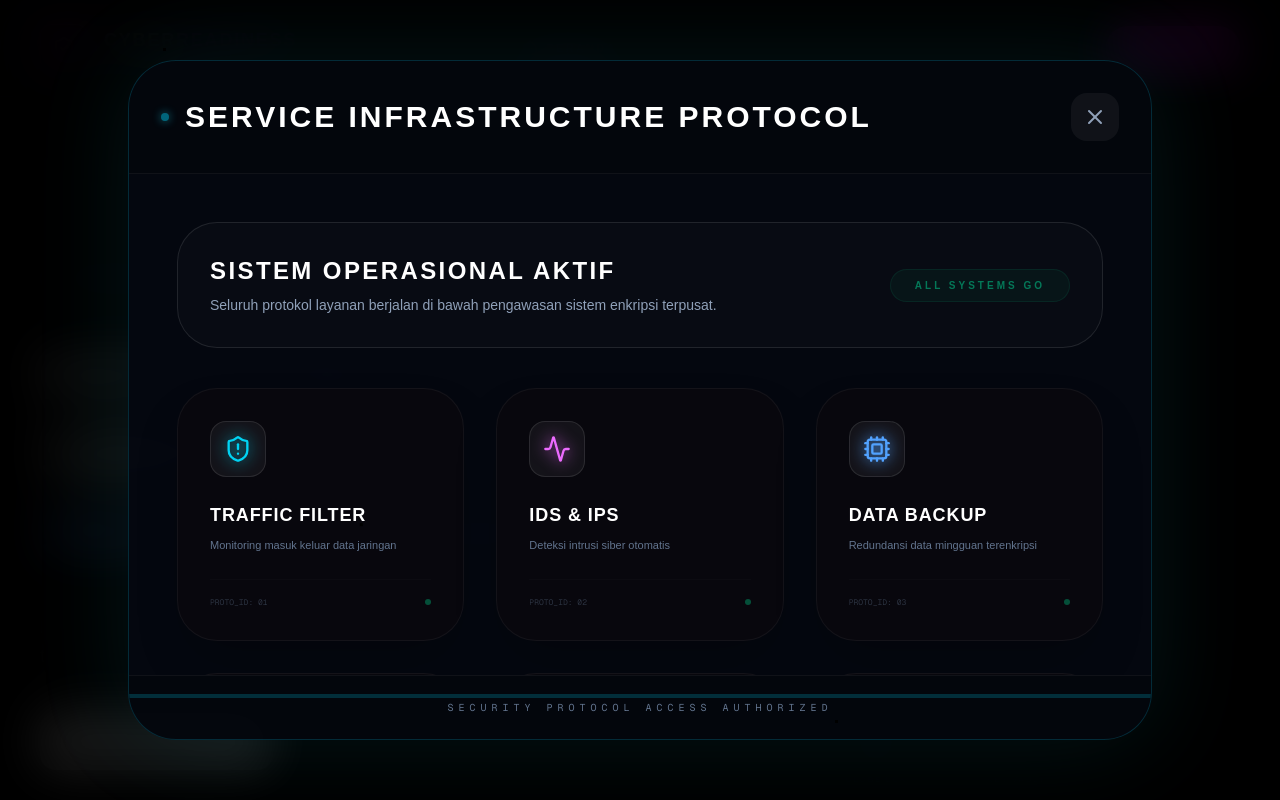
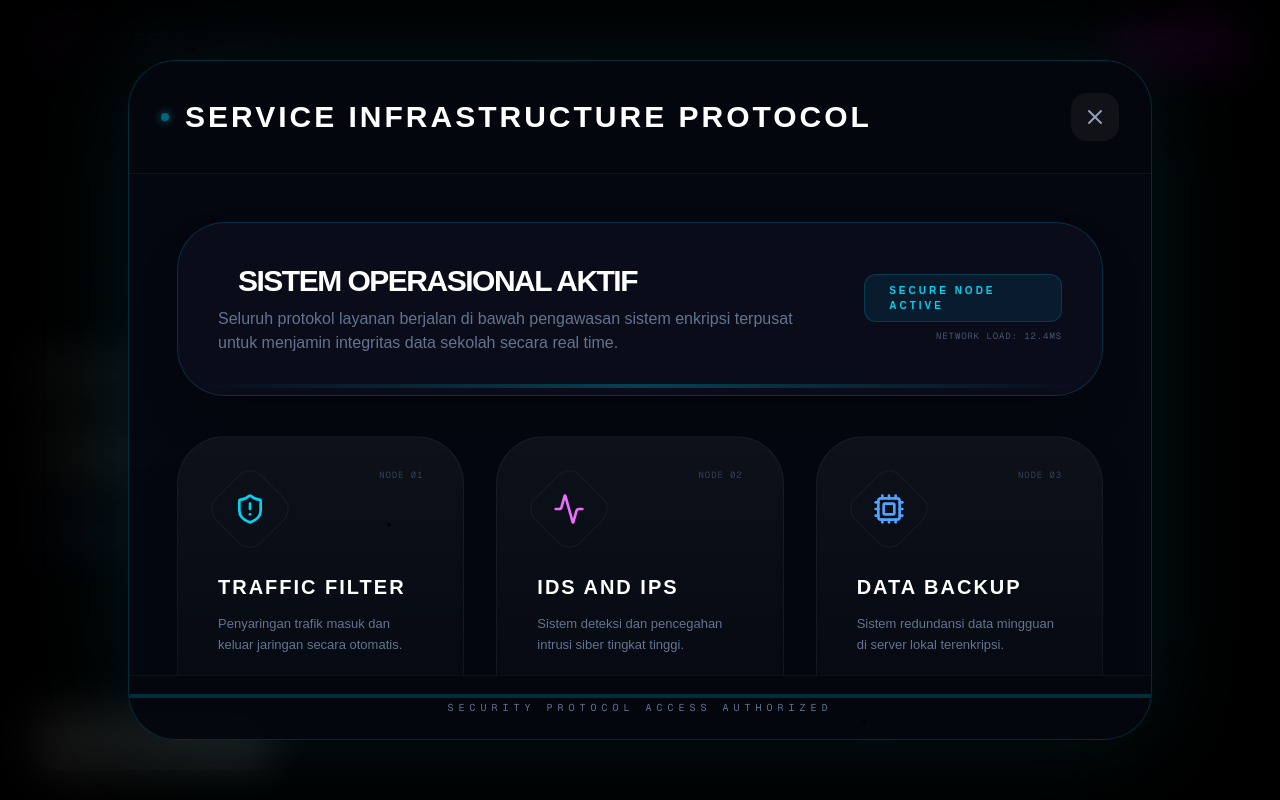
Before and after one commit to Edwinn1711/cyber-backend, a Next.js app: page / in a window 1280 px wide. Both pictures are taken after a click on the button "LAYANAN". Shown: the top 800 px of the page. Built offline with nearby package versions, Linux system fonts and the light colour scheme.

Commit message:
style: final luxury SOC dashboard redesign for services modal without underscores

```diff
--- a/app/(loginregister)/page.tsx
+++ b/app/(loginregister)/page.tsx
@@ -399,7 +399,7 @@ const CyberFooterLuxury = ({ onScroll }: { onScroll: (id: string, label: string)
   // Data Link yang dihubungkan dengan ID Section
   const quickLinks = [
     { name: "BERANDA", id: "hero" },
-    { name: "PROFIL", id: "pilar" },
+    { name: "TENTANG KAMIL", id: "pilar" },
     { name: "SOP SIBER", id: "protocol" }, // Menuju Section 6 (Protokol)
     { name: "LAYANAN", id: "infra" }     // Menuju Section 5 (Infrastruktur)
   ];
@@ -568,7 +568,7 @@ export default function CyberLandingDark() {
   const [isLoginOpen, setIsLoginOpen] = useState(false);
   const [isMobileMenuOpen, setIsMobileMenuOpen] = useState(false);
   const [activeSection, setActiveSection] = useState('Beranda');
-  const [activeModal, setActiveModal] = useState<'PROFIL' | 'LAYANAN' | null>(null); // State Modal Baru
+  const [activeModal, setActiveModal] = useState<'TENTANG KAMI' | 'LAYANAN' | null>(null); // State Modal Baru
 
   // State Form & Mouse (Sama seperti sebelumnya)
   const [activeTab, setActiveTab] = useState<'LOGIN' | 'REGISTER'>('LOGIN');
@@ -685,10 +685,10 @@ export default function CyberLandingDark() {
              </button>
 
              <button
-                onClick={() => setActiveModal('PROFIL')}
+                onClick={() => setActiveModal('TENTANG KAMI')}
                 className="flex items-center gap-2 text-[11px] uppercase tracking-[0.2em] font-black text-slate-500 hover:text-white transition-all"
              >
-                <Info size={16} /> Profil
+                <Info size={16} /> TENTANG KAMI
              </button>
 
              <button
@@ -714,7 +714,7 @@ export default function CyberLandingDark() {
           {isMobileMenuOpen && (
             <motion.div initial={{ opacity: 0, y: -20 }} animate={{ opacity: 1, y: 0 }} exit={{ opacity: 0, y: -20 }} className="absolute top-full left-0 w-full bg-[#05050a]/98 backdrop-blur-2xl border-b border-white/10 py-10 px-6 lg:hidden flex flex-col gap-6 shadow-2xl">
                <div onClick={() => { scrollToSection('hero', 'Beranda'); setIsMobileMenuOpen(false); }} className="flex items-center gap-5 p-5 rounded-2xl bg-white/5 text-slate-300 font-bold text-xs uppercase hover:text-fuchsia-400 transition-all"><Home size={20} /> Beranda</div>
-               <div onClick={() => { setActiveModal('PROFIL'); setIsMobileMenuOpen(false); }} className="flex items-center gap-5 p-5 rounded-2xl bg-white/5 text-slate-300 font-bold text-xs uppercase hover:text-fuchsia-400 transition-all"><Info size={20} /> Profil</div>
+               <div onClick={() => { setActiveModal('TENTANG KAMI'); setIsMobileMenuOpen(false); }} className="flex items-center gap-5 p-5 rounded-2xl bg-white/5 text-slate-300 font-bold text-xs uppercase hover:text-fuchsia-400 transition-all"><Info size={20} /> Tentang Kami</div>
                <div onClick={() => { setActiveModal('LAYANAN'); setIsMobileMenuOpen(false); }} className="flex items-center gap-5 p-5 rounded-2xl bg-white/5 text-slate-300 font-bold text-xs uppercase hover:text-fuchsia-400 transition-all"><HelpCircle size={20} /> Layanan</div>
             </motion.div>
           )}
@@ -779,7 +779,7 @@ export default function CyberLandingDark() {
 
         {/* FOOTER (DENGAN LOGIKA MODAL) */}
         <CyberFooterLuxury onScroll={(id, label) => {
-           if (label === 'PROFIL') setActiveModal('PROFIL');
+           if (label === 'TENTANG KAMI') setActiveModal('TENTANG KAMI');
            else if (label === 'LAYANAN') setActiveModal('LAYANAN');
            else scrollToSection(id, label);
         }} />
@@ -787,7 +787,7 @@ export default function CyberLandingDark() {
 
 {/* --- MODAL TENTANG KAMI (REVISI TOTAL: DEWA VERSION) --- */}
 <CyberModal
-        isOpen={activeModal === 'PROFIL'}
+        isOpen={activeModal === 'TENTANG KAMI'}
         onClose={() => { setActiveModal(null); setInspectedArchitect(null); }}
         title="COMMAND CENTRE TENTANG KAMI"
       >
@@ -924,67 +924,85 @@ export default function CyberLandingDark() {
         </div>
       </CyberModal>
 
-{/* --- MODAL LAYANAN (REVISI TOTAL: ULTRA LUXURY HUD) --- */}
-<CyberModal
+      <CyberModal
         isOpen={activeModal === 'LAYANAN'}
         onClose={() => setActiveModal(null)}
         title="SERVICE INFRASTRUCTURE PROTOCOL"
       >
         <div className="space-y-10 text-left">
-          {/* --- HEADER RINGKASAN --- */}
-          <div className="flex flex-col md:flex-row md:items-center justify-between gap-6 p-8 rounded-[2.5rem] bg-white/[0.02] border border-white/10 relative overflow-hidden group">
-            <div className="absolute inset-0 bg-gradient-to-r from-cyan-500/10 to-transparent opacity-0 group-hover:opacity-100 transition-opacity duration-700" />
-            <div className="relative z-10">
-              <h3 className="text-xl lg:text-2xl font-black text-white uppercase tracking-widest mb-2">Sistem Operasional Aktif</h3>
-              <p className="text-slate-400 text-xs lg:text-sm font-medium">Seluruh protokol layanan berjalan di bawah pengawasan sistem enkripsi terpusat.</p>
-            </div>
-            <div className="relative z-10 px-6 py-2 rounded-full bg-emerald-500/10 border border-emerald-500/20 text-emerald-400 text-[10px] font-black tracking-[0.3em] animate-pulse">
-              ALL SYSTEMS GO
+
+          {/* --- HEADER STATUS (Pusat Komando) --- */}
+          <div className="relative p-8 lg:p-10 rounded-[3rem] bg-[#0a0c1a] border border-cyan-500/20 overflow-hidden shadow-2xl">
+            <div className="absolute top-0 left-0 w-full h-1 bg-gradient-to-r from-transparent via-cyan-400/40 to-transparent animate-scanner" />
+
+            <div className="flex flex-col md:flex-row justify-between items-start md:items-center gap-8 relative z-10">
+              <div className="space-y-2">
+                <div className="flex items-center gap-3">
+                   <div className="w-2 h-2 rounded-full bg-emerald-500 animate-ping" />
+                   <h3 className="text-2xl lg:text-3xl font-black text-white uppercase tracking-tighter">Sistem Operasional Aktif</h3>
+                </div>
+                <p className="text-slate-500 text-sm lg:text-base max-w-2xl font-medium">Seluruh protokol layanan berjalan di bawah pengawasan sistem enkripsi terpusat untuk menjamin integritas data sekolah secara real time.</p>
+              </div>
+              <div className="flex flex-col items-end gap-2">
+                 <div className="px-6 py-2 rounded-xl bg-cyan-500/10 border border-cyan-500/20 text-cyan-400 text-[10px] font-black tracking-[0.3em]">
+                    SECURE NODE ACTIVE
+                 </div>
+                 <span className="text-[9px] font-mono text-slate-600 uppercase tracking-widest">Network Load: 12.4ms</span>
+              </div>
             </div>
           </div>
 
-          {/* --- GRID LAYANAN (6 KOTAK MEWAH) --- */}
+          {/* --- GRID LAYANAN (6 NODES DEWA) --- */}
           <div className="grid grid-cols-1 sm:grid-cols-2 lg:grid-cols-3 gap-6 lg:gap-8">
             {[
-              { t: "Traffic Filter", i: ShieldAlert, d: "Monitoring masuk keluar data jaringan", col: "text-cyan-400" },
-              { t: "IDS & IPS", i: Activity, d: "Deteksi intrusi siber otomatis", col: "text-fuchsia-400" },
-              { t: "Data Backup", i: Cpu, d: "Redundansi data mingguan terenkripsi", col: "text-blue-400" },
-              { icon: Lock, t: "Encryption", d: "Sistem keamanan AES-256 Bit", col: "text-emerald-400" },
-              { icon: Fingerprint, t: "Auth 2FA", d: "Identitas digital ganda yang aman", col: "text-indigo-400" },
-              { icon: ScanLine, t: "Audit System", d: "Laporan kesehatan sistem berkala", col: "text-rose-400" }
+              { t: "Traffic Filter", i: ShieldAlert, d: "Penyaringan trafik masuk dan keluar jaringan secara otomatis.", col: "cyan" },
+              { t: "IDS and IPS", i: Activity, d: "Sistem deteksi dan pencegahan intrusi siber tingkat tinggi.", col: "fuchsia" },
+              { t: "Data Backup", i: Cpu, d: "Sistem redundansi data mingguan di server lokal terenkripsi.", col: "blue" },
+              { t: "Encryption", i: Lock, d: "Penguncian data sensitif menggunakan standar algoritma AES 256.", col: "emerald" },
+              { t: "Auth 2FA", i: Fingerprint, d: "Otentikasi identitas digital ganda untuk akses personil.", col: "indigo" },
+              { t: "Audit System", i: ScanLine, d: "Laporan kesehatan dan pemindaian sistem secara berkala.", col: "rose" }
             ].map((item, i) => (
               <div
                 key={i}
-                className="group relative bg-[#08070d] border border-white/5 p-8 rounded-[2.5rem] overflow-hidden transition-all duration-500 hover:border-cyan-500/30 hover:-translate-y-2 shadow-2xl"
+                className="group relative bg-gradient-to-b from-[#0d111a] to-[#050811] border border-white/5 p-10 rounded-[3rem] transition-all duration-500 hover:border-cyan-500/30 hover:-translate-y-2 shadow-2xl overflow-hidden"
               >
-                {/* Efek Scanner Laser Vertikal */}
-                <div className="absolute top-0 left-0 w-full h-[1px] bg-cyan-400/40 opacity-0 group-hover:opacity-100 group-hover:animate-scanner z-20" />
-
-                {/* Background Tech Pattern */}
-                <div className="absolute inset-0 bg-grid-static opacity-[0.02] group-hover:opacity-[0.05] transition-opacity" />
-
-                {/* Icon dengan Glow */}
-                <div className="relative z-10 w-14 h-14 rounded-2xl bg-white/5 border border-white/10 flex items-center justify-center mb-6 group-hover:scale-110 transition-transform duration-500">
-                  {item.i ? <item.i className={`${item.col} drop-shadow-[0_0_8px_currentColor]`} size={28} /> : <item.icon className={`${item.col} drop-shadow-[0_0_8px_currentColor]`} size={28} />}
+                {/* Visual HUD Micro-elements */}
+                <div className="absolute top-8 right-10 text-[9px] font-mono text-slate-700 uppercase tracking-widest group-hover:text-cyan-500/40 transition-colors">
+                  Node 0{i+1}
                 </div>
 
-                <div className="relative z-10 space-y-2">
-                  <h4 className="text-white font-black text-lg uppercase tracking-wider group-hover:text-cyan-400 transition-colors">{item.t}</h4>
-                  <p className="text-slate-500 text-[11px] leading-relaxed font-medium">{item.d}</p>
+                {/* Ikon dengan Container HUD */}
+                <div className="relative w-16 h-16 mb-8 flex items-center justify-center">
+                  <div className={`absolute inset-0 rounded-2xl rotate-45 border border-white/5 group-hover:rotate-90 group-hover:border-cyan-500/30 transition-all duration-700`} />
+                  <item.i className={item.col === 'cyan' ? 'text-cyan-400' : item.col === 'fuchsia' ? 'text-fuchsia-400' : item.col === 'blue' ? 'text-blue-400' : item.col === 'emerald' ? 'text-emerald-400' : item.col === 'indigo' ? 'text-indigo-400' : 'text-rose-400'} size={32} />
                 </div>
 
-                {/* Micro-data HUD detail */}
-                <div className="mt-6 pt-4 border-t border-white/5 flex justify-between items-center opacity-40 group-hover:opacity-100 transition-opacity">
-                   <span className="text-[8px] font-mono text-slate-500">PROTO_ID: 0{i+1}</span>
-                   <div className="w-1.5 h-1.5 rounded-full bg-emerald-500" />
+                <div className="space-y-3 relative z-10">
+                  <h4 className="text-xl font-black text-white uppercase tracking-widest group-hover:text-cyan-400 transition-colors">{item.t}</h4>
+                  <p className="text-slate-500 text-xs lg:text-[13px] leading-relaxed font-medium">
+                    {item.d}
+                  </p>
+                </div>
+
+                {/* Status Bar Kecil di bawah tiap card */}
+                <div className="mt-8 flex items-center gap-3">
+                   <div className="flex-1 h-[1px] bg-white/5 relative overflow-hidden">
+                      <motion.div
+                        initial={{ x: "-100%" }}
+                        animate={{ x: "100%" }}
+                        transition={{ duration: 3, repeat: Infinity, ease: "linear", delay: i * 0.5 }}
+                        className="absolute inset-0 w-1/2 bg-gradient-to-r from-transparent via-cyan-500/20 to-transparent"
+                      />
+                   </div>
+                   <span className="text-[8px] font-mono text-slate-600">ONLINE</span>
                 </div>
               </div>
             ))}
           </div>
 
-          {/* --- FOOTER MODAL (TANPA GARIS MIRING) --- */}
-          <div className="pt-8 border-t border-white/5 flex flex-col items-center gap-4 text-center">
-             <p className="text-[9px] font-mono text-slate-600 tracking-[0.5em] uppercase">Security Protocol Access Authorized</p>
+          {/* --- FOOTER MODAL (CLEAN) --- */}
+          <div className="pt-6 border-t border-white/5 flex justify-center">
+             <p className="text-[9px] font-mono text-slate-600 tracking-[0.6em] uppercase">Security Protocol Access Authorized Without Interruption</p>
           </div>
         </div>
       </CyberModal>
```
